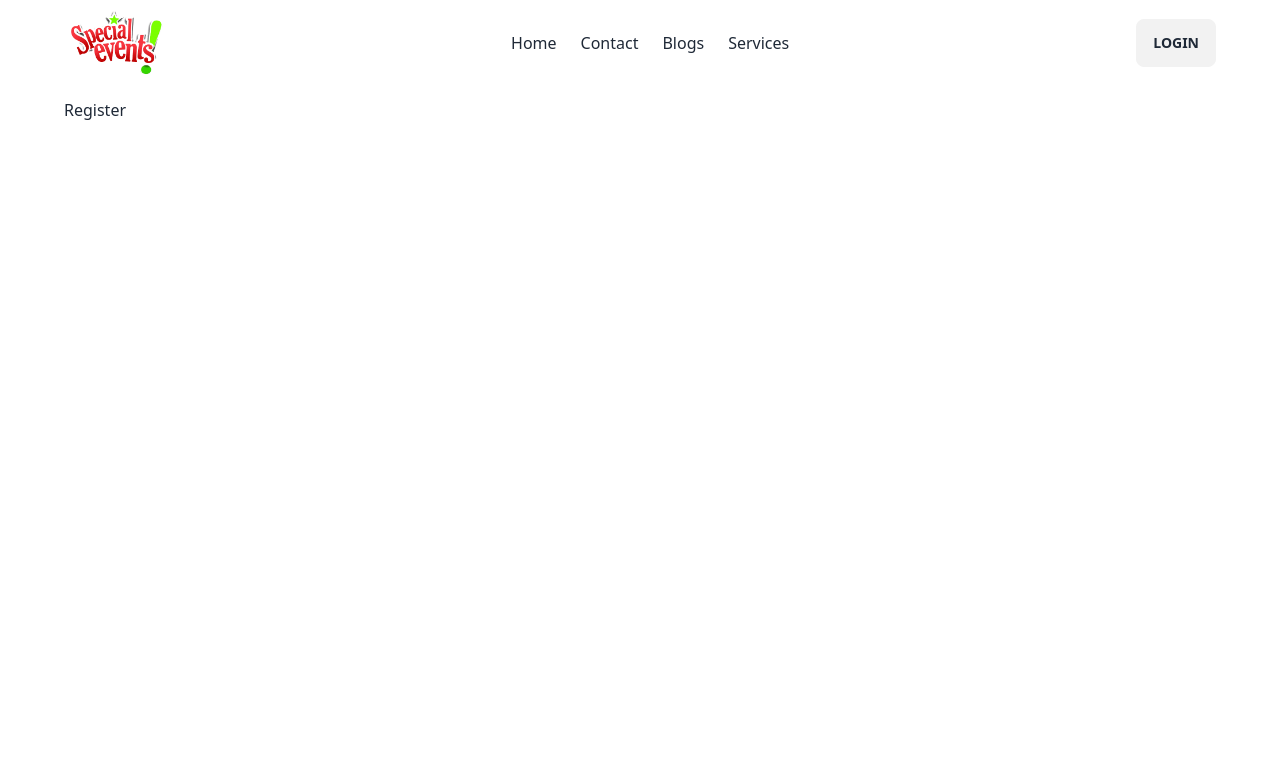
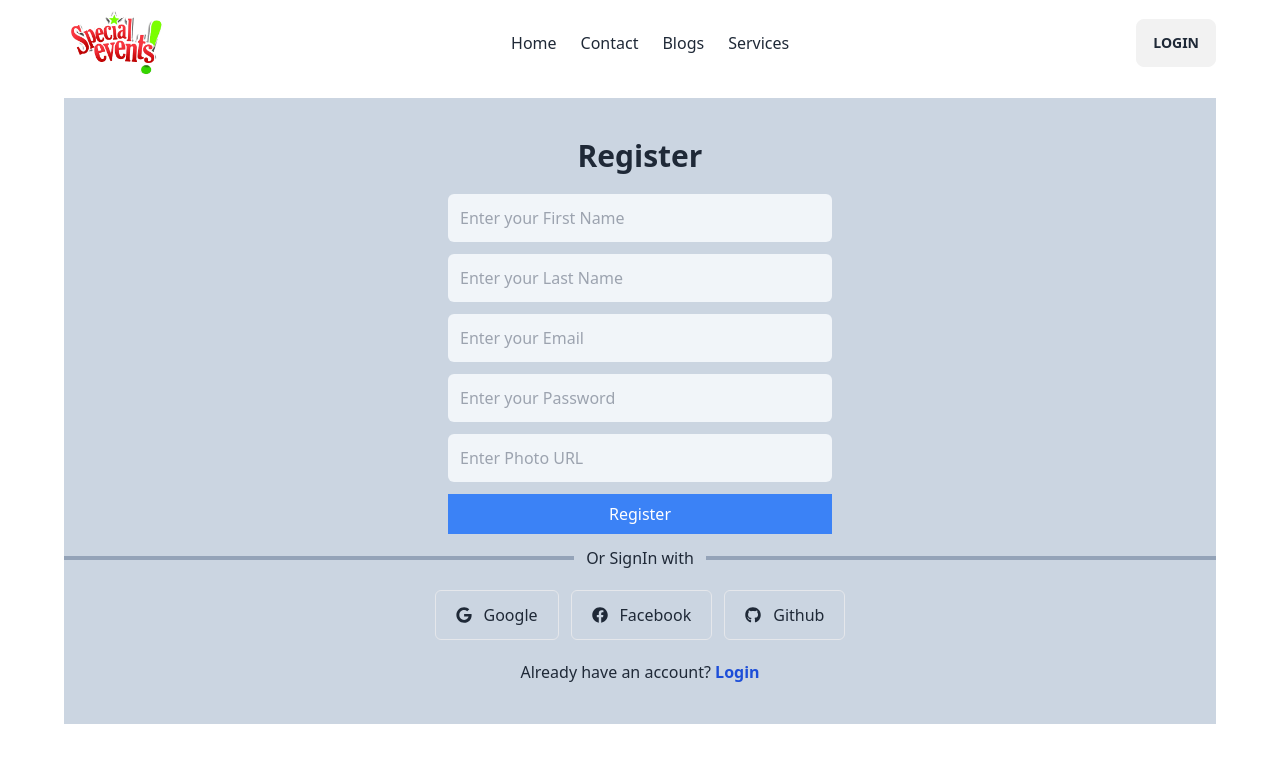
Before and after one commit to probeshnath/social-event-management, a React (Vite) app: page /register in a window 1280 px wide. Shown: the top 762 px of the page. Built offline with nearby package versions, Linux system fonts and the light colour scheme.

Commit message:
login & Register page UI added

```diff
--- a/src/components/Navbar.jsx
+++ b/src/components/Navbar.jsx
@@ -24,7 +24,7 @@ const Navbar = () => {
 
                 {/* user icon */}
                 <div className="relative">
-                    <button className="btn">Login</button>
+                   <Link to="/login"> <button className="btn">Login</button></Link>
                     {/* <img className="w-8" src="/pngegg.png" alt="user" /> */}
                     <ul className="flex absolute bg-slate-400 py-4 px-3 right-3 md:hidden flex-col gap-6 ">
                         {links}
--- /dev/null
+++ b/src/components/SocialLogin.jsx
@@ -0,0 +1,20 @@
+import {FaFacebook, FaGithub, FaGoogle} from 'react-icons/fa'
+
+const SocialLogin = () => {
+  return (
+    <div className='pt-3'>
+        <div className='flex items-center'>
+            <p className='w-full bg-slate-400 h-1'></p>
+            <p className='w-[300px]'>Or SignIn with</p>
+            <p className='w-full bg-slate-400 h-1'></p>
+        </div>
+        <div className="mx-auto flex gap-3 justify-center pt-5 text-center w-1/2">
+            <button className='border flex items-center py-3 px-5 hover:bg-red-300 rounded-md gap-3'> <FaGoogle /> Google</button>
+            <button className='border flex items-center py-3 px-5 hover:bg-red-300 rounded-md gap-3'> <FaFacebook /> Facebook</button>
+            <button className='border flex items-center py-3 px-5 hover:bg-red-300 rounded-md gap-3'> <FaGithub /> Github</button>
+        </div>
+    </div>
+  )
+}
+
+export default SocialLogin;
--- a/src/pages/Login.jsx
+++ b/src/pages/Login.jsx
@@ -1,8 +1,23 @@
 import React from 'react'
+import SocialLogin from '../components/SocialLogin'
+import { Link } from 'react-router-dom'
 
 const Login = () => {
   return (
-    <div>Login</div>
+    <div className='bg-slate-300 text-center py-10 '>
+      <h2 className='pb-5 font-bold text-3xl'>Login</h2>
+      <form className='flex flex-col w-1/3 mx-auto gap-3'>
+        <input className='py-3 outline-none rounded-md px-3 bg-slate-100' type="email" placeholder='Enter your Email' name="email" id="" />
+        <input className='py-3 outline-none rounded-md px-3 bg-slate-100' type="password" placeholder='Enter your Password' name="password" id="" />
+        <p className='text-right text-gray-700 text-sm -pt-2'>Forget Password</p>
+        <button type="submit" className='bg-blue-500 py-2 text-white'>Login</button>
+      </form>
+
+      <SocialLogin />
+
+      <p className='pt-5'>Don't have an account? <Link to="/register"><span className='font-bold text-blue-700'>Register</span></Link> </p>
+
+    </div>
   )
 }
 
--- a/src/pages/Register.jsx
+++ b/src/pages/Register.jsx
@@ -1,8 +1,25 @@
 import React from 'react'
+import SocialLogin from '../components/SocialLogin'
+import { Link } from 'react-router-dom'
 
 const Register = () => {
   return (
-    <div>Register</div>
+    <div className='bg-slate-300 text-center py-10 '>
+    <h2 className='pb-5 font-bold text-3xl'>Register</h2>
+    <form className='flex flex-col w-1/3 mx-auto gap-3'>
+      <input className='py-3 outline-none rounded-md px-3 bg-slate-100' type="text" placeholder='Enter your First Name' name="firstName" id="" />
+      <input className='py-3 outline-none rounded-md px-3 bg-slate-100' type="text" placeholder='Enter your Last Name' name="lastName" id="" />
+      <input className='py-3 outline-none rounded-md px-3 bg-slate-100' type="email" placeholder='Enter your Email' name="email" id="" />
+      <input className='py-3 outline-none rounded-md px-3 bg-slate-100' type="password" placeholder='Enter your Password' name="password" id="" />
+      <input className='py-3 outline-none rounded-md px-3 bg-slate-100' type="text" placeholder='Enter Photo URL' name="photo" id="" />
+      <button type="submit" className='bg-blue-500 py-2 text-white'>Register</button>
+    </form>
+
+    <SocialLogin />
+
+    <p className='pt-5'>Already have an account? <Link to="/login"><span className='font-bold text-blue-700'>Login</span></Link> </p>
+
+  </div>
   )
 }
 
```
